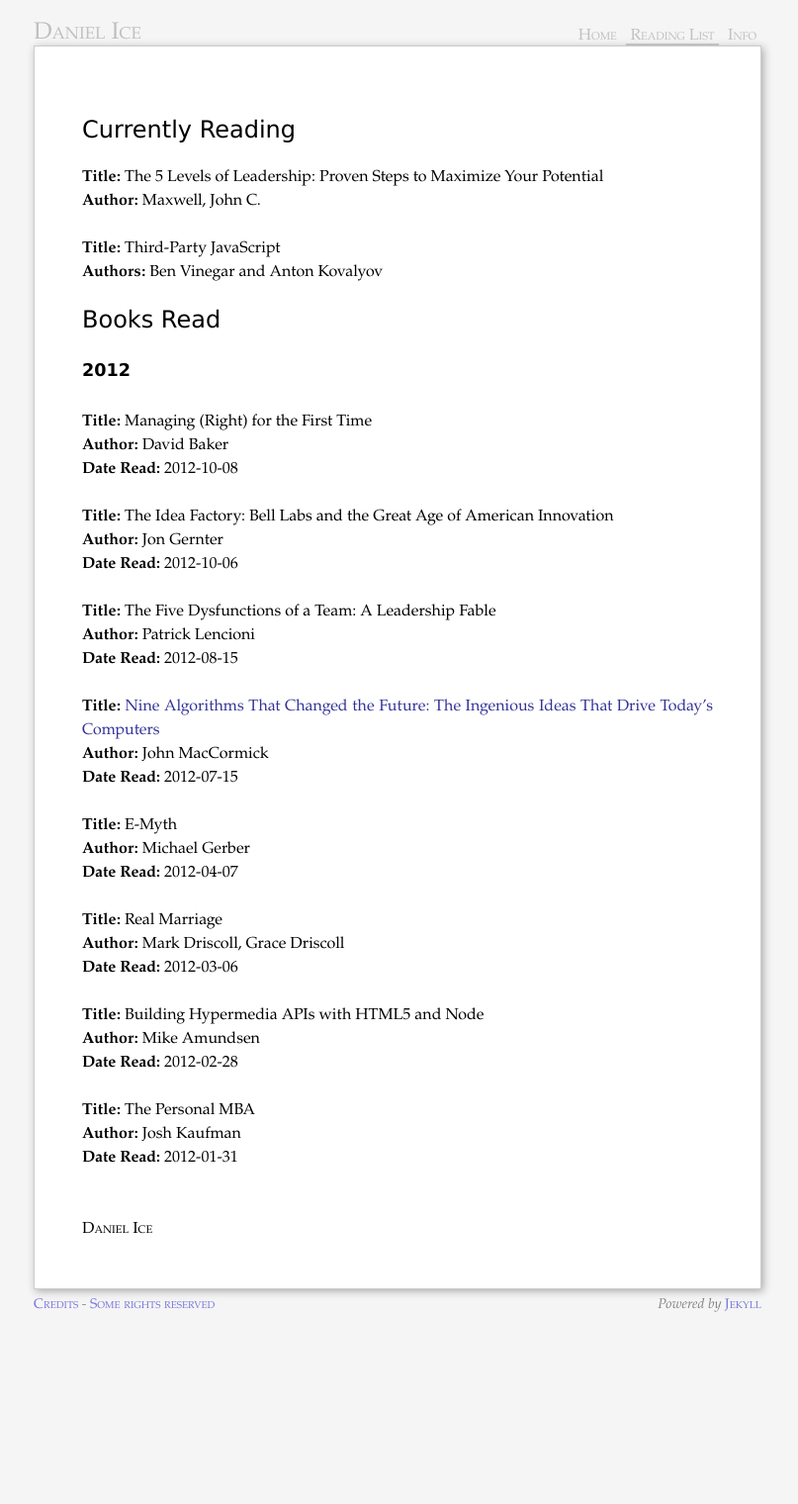
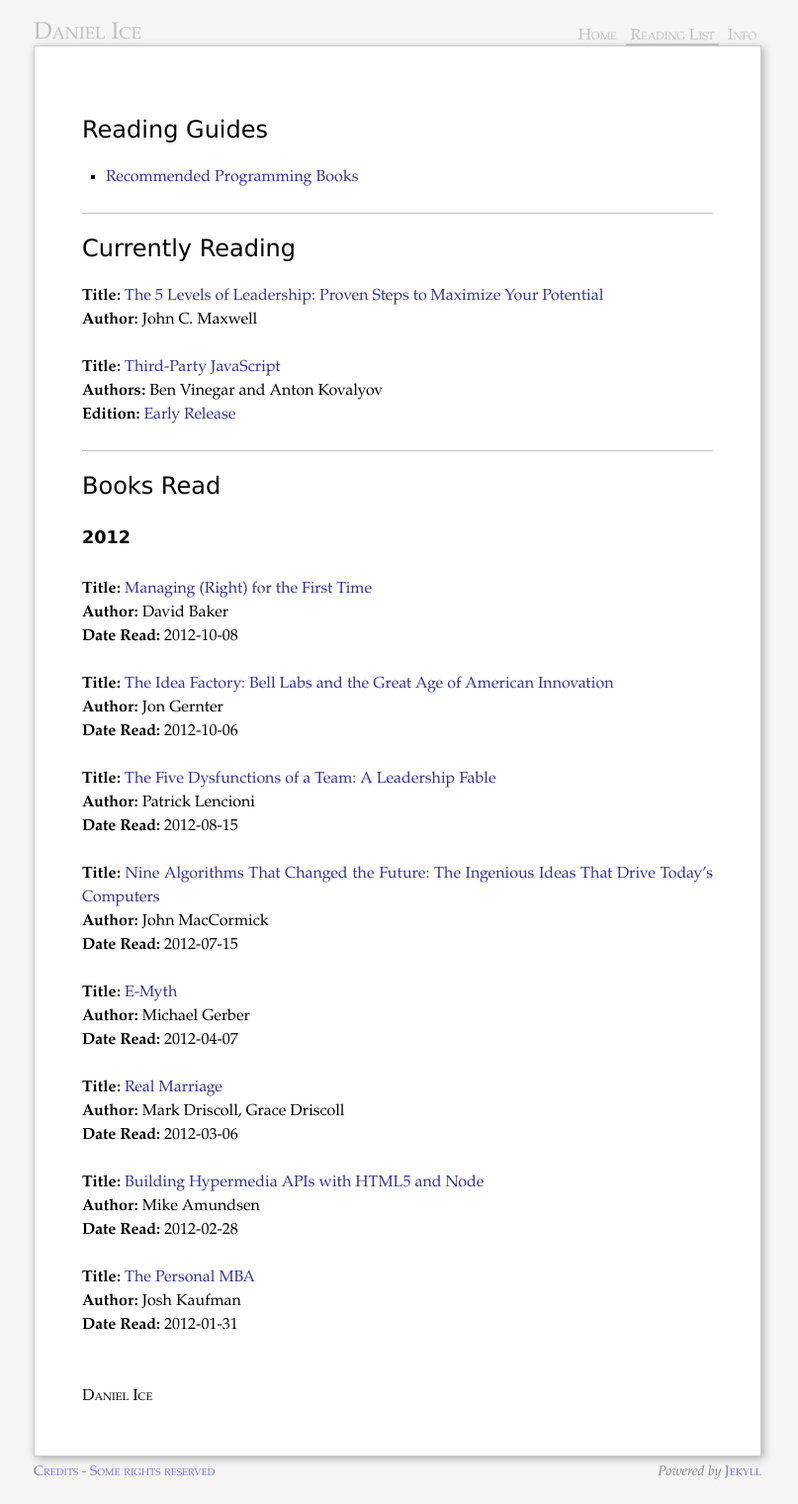
Before and after one commit to coderguy/coderguy.github.com, a Jekyll site: the page built from books/index.md, in a window 1280 px wide. Shown: the whole page at 99% size, without its empty margins (238-1045 px from the left). Built offline with Jekyll 4.4.1, drawn with Linux system fonts in a browser that asks for light colours; Markdown is read by kramdown in place of the engine named in the settings; before the commit the page ends 1351 px from its top, so only the background shows below that.

Commit message:
Adding links to books, divided page into sections

```diff
--- a/books/index.md
+++ b/books/index.md
@@ -7,27 +7,36 @@
 tags: [book read]
 ---
 
+# Reading Guides
+
+* [Recommended Programming Books](/books/recommend-programming.html)
+
+----------
+
 # Currently Reading
 
-**Title:** The 5 Levels of Leadership: Proven Steps to Maximize Your Potential<br/>
-**Author:** Maxwell, John C.<br/>
+**Title:** [The 5 Levels of Leadership: Proven Steps to Maximize Your Potential](http://www.amazon.com/gp/product/159995365X?tag=servicebrook-20)<br/>
+**Author:** John C. Maxwell<br/>
 
-**Title:** Third-Party JavaScript<br/>
+**Title:** [Third-Party JavaScript](http://www.amazon.com/gp/product/1617290548?tag=servicebrook-20)<br/>
 **Authors:** Ben Vinegar and Anton Kovalyov<br/>
+**Edition:** [Early Release](http://www.manning.com/vinegar/)
+
+----------
 
 # Books Read
 
 ## 2012
 
-**Title:** Managing (Right) for the First Time<br/>
+**Title:** [Managing (Right) for the First Time](http://www.amazon.com/gp/product/1605440027?tag=servicebrook-20)<br/>
 **Author:** David Baker<br/>
 **Date Read:** 2012-10-08<br/>
 
-**Title:** The Idea Factory: Bell Labs and the Great Age of American Innovation<br/>
+**Title:** [The Idea Factory: Bell Labs and the Great Age of American Innovation](http://www.amazon.com/gp/product/1594203288?tag=servicebrook-20)<br/>
 **Author:** Jon Gernter<br/>
 **Date Read:** 2012-10-06<br/>
 
-**Title:** The Five Dysfunctions of a Team: A Leadership Fable<br/>
+**Title:** [The Five Dysfunctions of a Team: A Leadership Fable](http://www.amazon.com/gp/product/0787960756?tag=servicebrook-20)<br/>
 **Author:** Patrick Lencioni<br/>
 **Date Read:** 2012-08-15<br/>
 
@@ -35,18 +44,18 @@
 **Author:** John MacCormick<br/>
 **Date Read:** 2012-07-15<br/>
 
-**Title:** E-Myth<br/>
+**Title:** [E-Myth](http://www.amazon.com/gp/product/0887307280?tag=servicebrook-20)<br/>
 **Author:** Michael Gerber<br/>
 **Date Read:** 2012-04-07<br/>
 
-**Title:** Real Marriage<br/>
+**Title:** [Real Marriage](http://www.amazon.com/gp/product/140020383X?tag=servicebrook-20)<br/>
 **Author:** Mark Driscoll, Grace Driscoll<br/>
 **Date Read:** 2012-03-06<br/>
 
-**Title:** Building Hypermedia APIs with HTML5 and Node<br/>
+**Title:** [Building Hypermedia APIs with HTML5 and Node](http://www.amazon.com/gp/product/1449306578?tag=servicebrook-20)<br/>
 **Author:** Mike Amundsen<br/>
 **Date Read:** 2012-02-28<br/>
 
-**Title:** The Personal MBA<br/>
+**Title:** [The Personal MBA](http://www.amazon.com/gp/product/1591845572?tag=servicebrook-20)<br/>
 **Author:** Josh Kaufman<br/>
 **Date Read:** 2012-01-31<br/>
--- a/static/css/screen.css
+++ b/static/css/screen.css
@@ -65,7 +65,7 @@
 	border-top: 1px solid silver;
 	border-bottom: none;
 	padding: 0;
-	margin: 1.46em 0 0 0;
+	margin: 1.46em 0;
 }
 
 sup { line-height: 1ex; }
```
